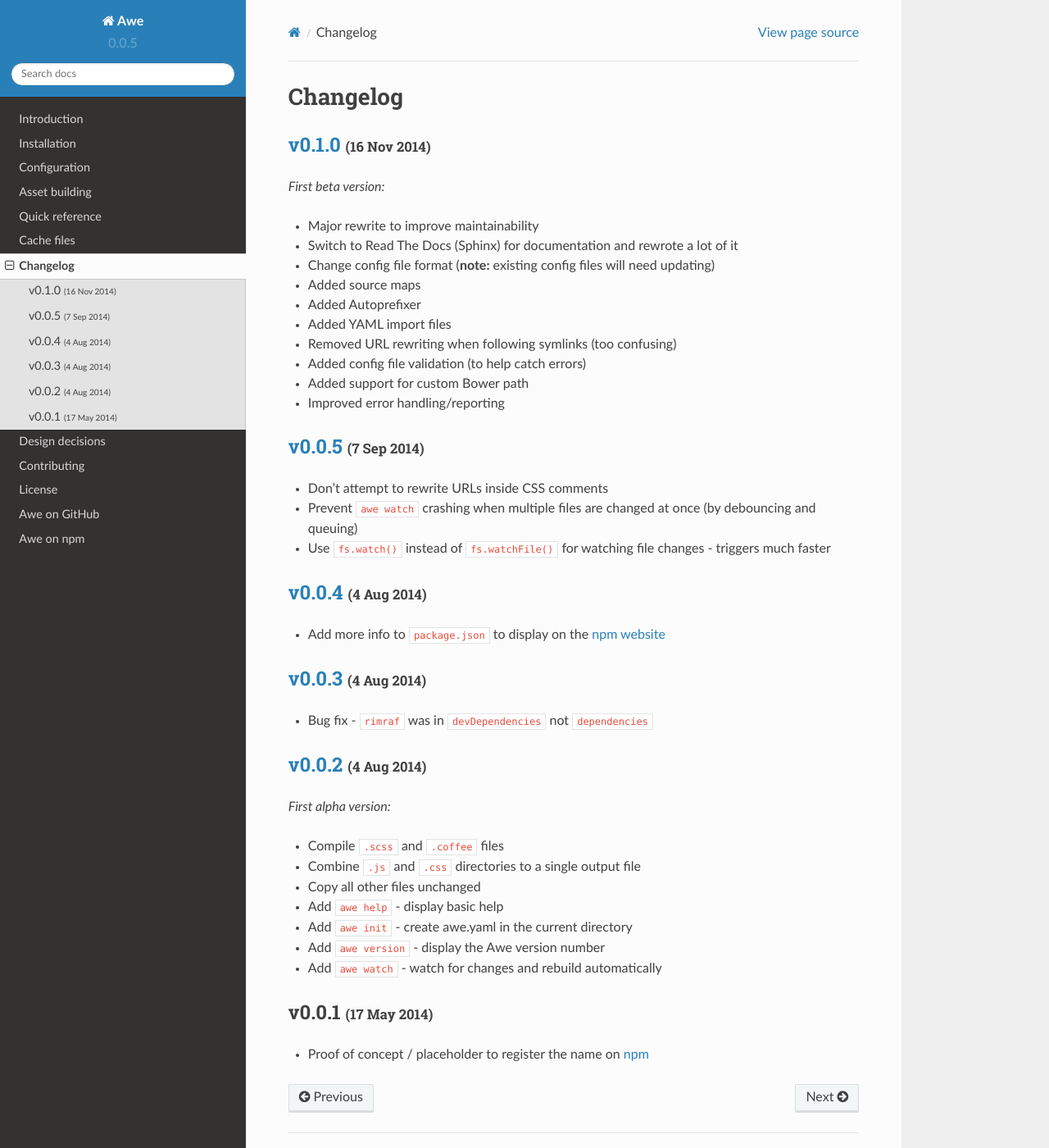
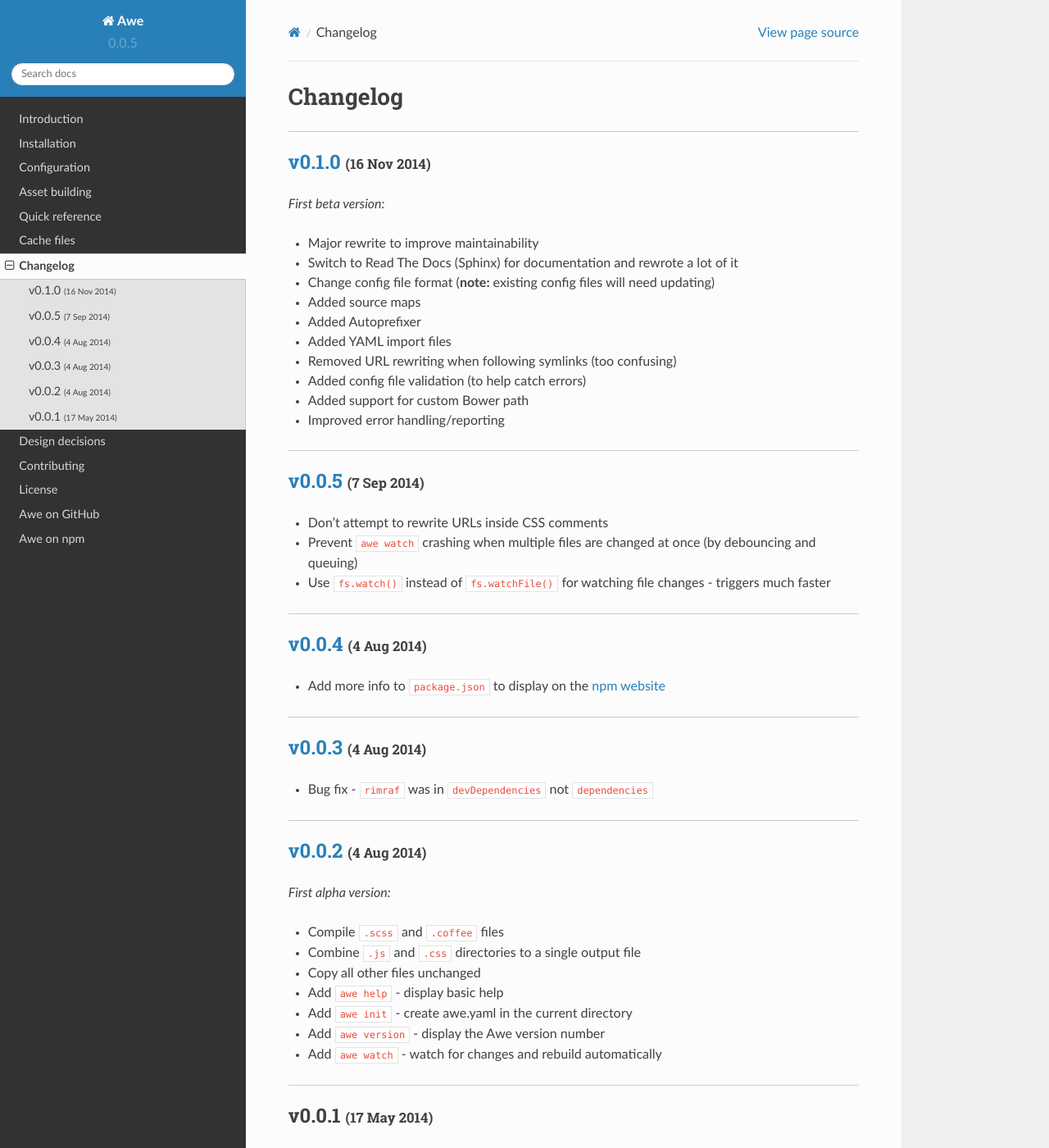
Before and after one commit to alberon/awe, a Sphinx documentation site: the page built from docs/changelog.rst, in a window 1280 px wide and 1400 px high. Shown: the whole window at 82% size. Built offline with Sphinx 7.4.7 and the Read the Docs theme 2.0.0, drawn with Linux system fonts in a browser that asks for light colours.

Commit message:
Custom CSS in docs

```diff
--- /dev/null
+++ b/docs/_static/custom.css
@@ -0,0 +1,19 @@
+/* Make sections stand out more */
+h2 {
+    border-top: 1px solid #ccc;
+    padding-top: 20px;
+}
+
+h1 + .section > h2:first-child {
+    border-top: none;
+    padding-top: 0;
+}
+
+/* Changelog styles */
+.changelog-date {
+    font-size: 70%;
+}
+
+.changelog-future {
+    color: #b65a5a;
+}
--- a/docs/changelog.rst
+++ b/docs/changelog.rst
@@ -3,17 +3,10 @@
 ################################################################################
 
 .. role:: date
-    :class: changelogdate
+    :class: changelog-date
 
 .. role:: future
-    :class: changelogfuture
-
-.. raw:: html
-
-    <style>
-    .changelogdate { font-size: 70%; }
-    .changelogfuture { color: #b65a5a; }
-    </style>
+    :class: changelog-future
 
 
 .. ================================================================================
--- a/docs/conf.py
+++ b/docs/conf.py
@@ -279,11 +279,14 @@
 # Default to plain text blocks
 highlight_language = 'none'
 
-# Local version?
-local = os.environ.get('READTHEDOCS', None) != 'True'
+# Custom CSS
+html_static_path = ['_static']
+
+def setup(app):
+   app.add_stylesheet('custom.css')
 
 # Only when run locally (not on Read The Docs):
-if local:
+if os.environ.get('READTHEDOCS', None) != 'True':
 
     # Read The Docs theme
     # http://read-the-docs.readthedocs.org/en/latest/theme.html
--- a/docs/index.rst
+++ b/docs/index.rst
@@ -11,10 +11,7 @@
         `Read the documentation online >> <http://awe.alberon.co.uk/>`_
 
 
-================================================================================
- Table of Contents
-================================================================================
-
+.. Table of contents
 .. toctree::
     :maxdepth: 2
 
```
Also changed, not shown: 1 other file.
